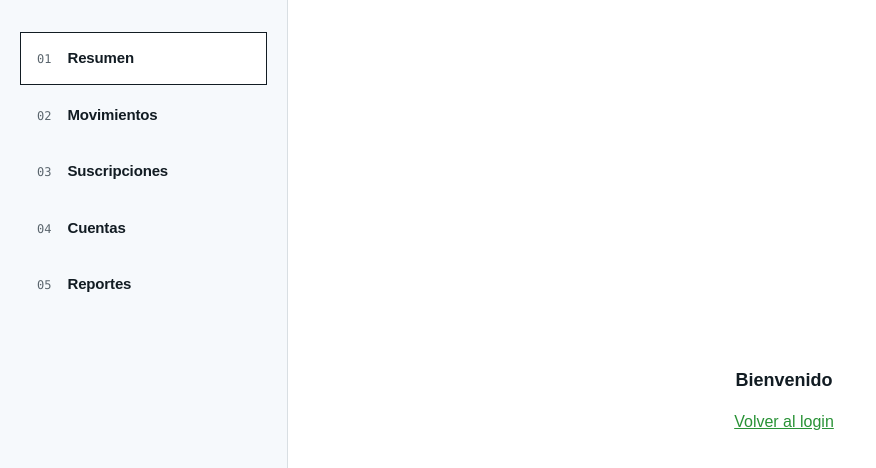
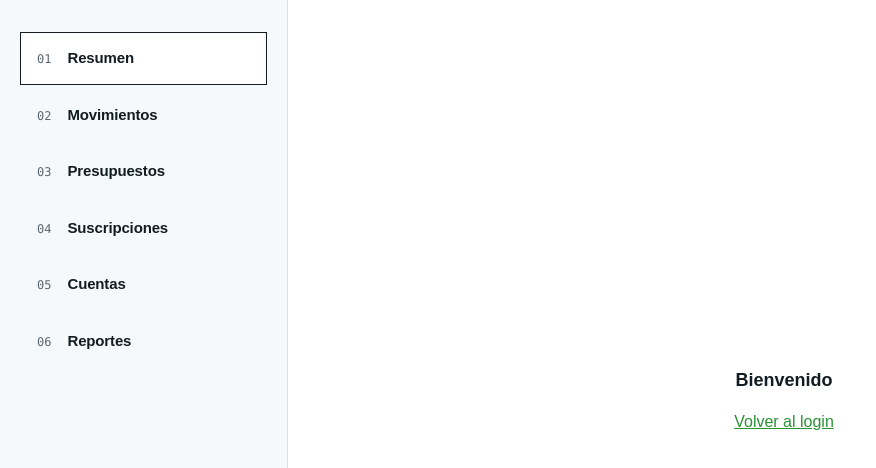
Before and after one commit to ManuelPerezF/kent, a React (Vite) app in the folder client/: page /#/home in a window 1280 px wide. Shown: the top 468 px of the page, without its empty margins (0-876 px from the left). Built offline with nearby package versions, Linux system fonts and the light colour scheme.

Commit message:
presupuestos skins

```diff
--- a/client/src/app/App.tsx
+++ b/client/src/app/App.tsx
@@ -3,6 +3,7 @@ import { createHashRouter, Navigate, RouterProvider } from "react-router-dom";
 import Login from "@/modules/auth/views/login";
 import Home from "@/modules/home/views/home";
 import Movimientos from "@/modules/movimientos/views/movimientos";
+import Presupuestos from "@/modules/presupuestos/views/presupuestos";
 import Reportes from "@/modules/reportes/views/reportes";
 import Suscripciones from "@/modules/suscripciones/views/suscripciones";
 import Cuentas from "@/modules/cuentas/views/cuentas";
@@ -29,6 +30,10 @@ const router = createHashRouter([
     element: <Movimientos />,
   },
   {
+    path: "/presupuestos",
+    element: <Presupuestos />,
+  },
+  {
     path: "/reportes",
     element: <Reportes />,
   },
--- /dev/null
+++ b/client/src/modules/presupuestos/views/presupuestos.tsx
@@ -0,0 +1,11 @@
+import AppShell from "@/shared/layout/app-shell";
+
+export default function Presupuestos() {
+  return (
+    <AppShell>
+      <div className="flex flex-1 flex-col p-8">
+        <h1 className="text-lg font-semibold">Presupuestos</h1>
+      </div>
+    </AppShell>
+  );
+}
--- a/client/src/shared/layout/sidebar.tsx
+++ b/client/src/shared/layout/sidebar.tsx
@@ -3,9 +3,10 @@ import { NavLink } from "react-router-dom";
 const NAV_ITEMS = [
   { index: 1, label: "Resumen", path: "/home" },
   { index: 2, label: "Movimientos", path: "/movimientos" },
-  { index: 3, label: "Suscripciones", path: "/suscripciones" },
-  { index: 4, label: "Cuentas", path: "/cuentas" },
-  { index: 5, label: "Reportes", path: "/reportes" },
+  { index: 3, label: "Presupuestos", path: "/presupuestos" },
+  { index: 4, label: "Suscripciones", path: "/suscripciones" },
+  { index: 5, label: "Cuentas", path: "/cuentas" },
+  { index: 6, label: "Reportes", path: "/reportes" },
 ];
 
 function formatIndex(index: number) {
```
